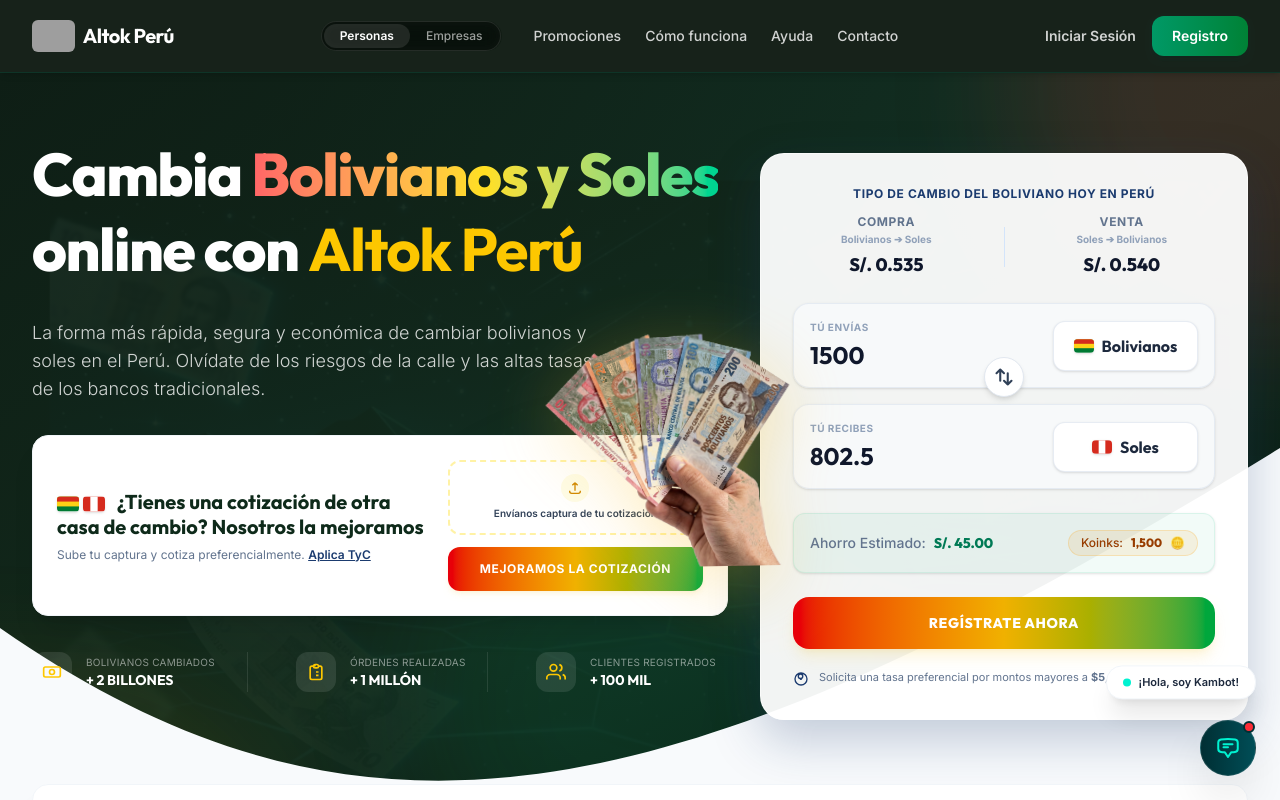
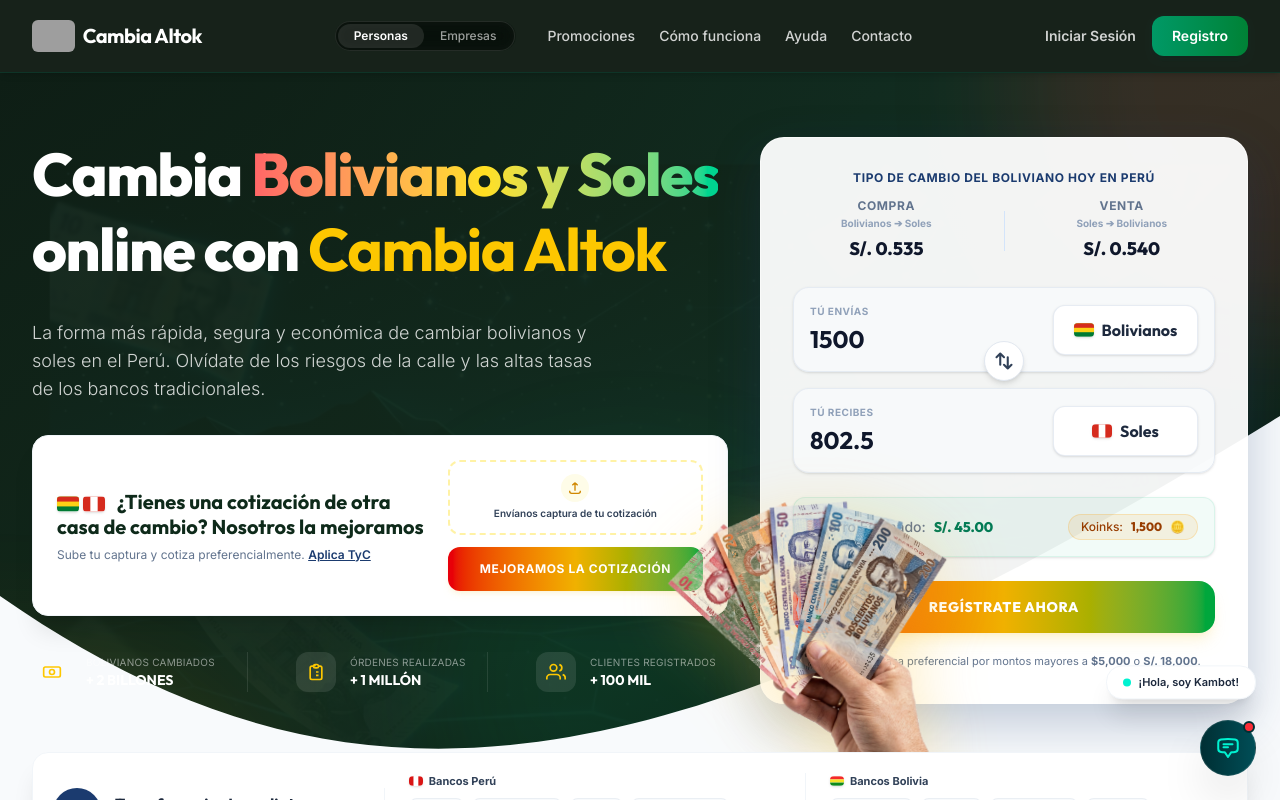
Before and after one commit to rodrigorayo/altok-peru, an Angular app: page / in a window 1280 px wide. Shown: the top 800 px of the page. Built offline with nearby package versions, Linux system fonts and the light colour scheme; grey boxes are pictures that could not be loaded.

Commit message:
feat: relocate banknote graphics, implement slide transitions on currency swap, and rename brand to Cambia Altok

```diff
--- a/src/app/app.html
+++ b/src/app/app.html
@@ -10,8 +10,8 @@
 
       <!-- Lado Izquierdo: Logo -->
       <div class="flex items-center gap-2 cursor-pointer" (click)="isPersonas.set(true); isPromociones.set(false); isAyuda.set(false); isContacto.set(false)">
-        <img src="altok-logo.png" alt="Altok Perú Logo" class="h-8 w-auto object-contain rounded-md" />
-        <span class="text-xl font-bold tracking-tight font-display text-white">Altok Perú</span>
+        <img src="altok-logo.png" alt="Cambia Altok Logo" class="h-8 w-auto object-contain rounded-md" />
+        <span class="text-xl font-bold tracking-tight font-display text-white">Cambia Altok</span>
       </div>
 
       <!-- Centro: Links de Navegación -->
@@ -174,25 +174,40 @@
             </span>
             online con
             <span [ngClass]="tipoCambio() === 'BOB_TO_PEN' ? 'text-yellow-400' : 'text-red-400'" class="font-bold">
-              Altok Perú
+              Cambia Altok
             </span>
           </h1>
           <p class="text-lg text-white/80 max-w-xl font-light">
             La forma más rápida, segura y económica de cambiar bolivianos y soles en el Perú. Olvídate de los riesgos de la calle y las altas tasas de los bancos tradicionales.
           </p>
 
-          <!-- Ilustración Móvil de Billetes Flotantes -->
-          <div class="lg:hidden flex justify-center py-4 w-full z-10 pointer-events-none select-none animate-float-sway">
+          <!-- Ilustración Móvil de Billetes Flotantes con Transición Subir/Bajar -->
+          <div class="lg:hidden relative w-full h-48 z-10 pointer-events-none select-none overflow-hidden my-4">
+
+            <!-- Bolivia Mobile (Sube/Baja) -->
+            <div
+              [ngClass]="tipoCambio() === 'BOB_TO_PEN' ? 'translate-y-0 opacity-100' : 'translate-y-[120%] opacity-0'"
+              class="absolute inset-0 flex justify-center items-center transition-all duration-700 ease-out">
+              <div class="w-48 h-48 animate-float-sway">
                 <img
-              *ngIf="tipoCambio() === 'BOB_TO_PEN'"
                   src="/bolivia_hand_cash.png"
                   alt="Billetes Bolivianos"
-              class="w-48 h-48 object-contain drop-shadow-[0_10px_20px_rgba(251,191,36,0.3)]" />
+                  class="w-full h-full object-contain drop-shadow-[0_10px_20px_rgba(251,191,36,0.3)]" />
+              </div>
+            </div>
+
+            <!-- Perú Mobile (Sube/Baja) -->
+            <div
+              [ngClass]="tipoCambio() === 'PEN_TO_BOB' ? 'translate-y-0 opacity-100' : 'translate-y-[120%] opacity-0'"
+              class="absolute inset-0 flex justify-center items-center transition-all duration-700 ease-out">
+              <div class="w-48 h-48 animate-float-sway">
                 <img
-              *ngIf="tipoCambio() === 'PEN_TO_BOB'"
                   src="/peru_hand_cash.png"
                   alt="Billetes Soles"
-              class="w-48 h-48 object-contain drop-shadow-[0_10px_20px_rgba(239,68,68,0.3)]" />
+                  class="w-full h-full object-contain drop-shadow-[0_10px_20px_rgba(239,68,68,0.3)]" />
+              </div>
+            </div>
+
           </div>
 
           <!-- Bloque Interno Vertical: Cotización y Estadísticas Horizontales -->
@@ -295,23 +310,39 @@
 
           </div>
 
-          <!-- Ilustración Desktop de Billetes Flotantes (entre copy y calculadora) -->
-          <div class="hidden lg:block absolute -right-20 top-1/4 w-[280px] h-[280px] z-30 pointer-events-none select-none animate-float-sway">
+        </div>
+
+        <!-- Bloque Derecho: Calculadora Widget -->
+        <div class="lg:col-span-5 relative">
+
+          <!-- Ilustración Desktop de Billetes con Transición Subir/Bajar (Superpuesta en la esquina inferior izquierda) -->
+          <div class="hidden lg:block absolute -left-28 -bottom-16 w-80 h-80 z-30 pointer-events-none select-none">
+
+            <!-- Bolivia Desktop (Sube/Baja) -->
+            <div
+              [ngClass]="tipoCambio() === 'BOB_TO_PEN' ? 'translate-y-0 opacity-100' : 'translate-y-[120%] opacity-0'"
+              class="absolute inset-0 transition-all duration-700 ease-out">
+              <div class="w-full h-full animate-float-sway">
                 <img
-              *ngIf="tipoCambio() === 'BOB_TO_PEN'"
                   src="/bolivia_hand_cash.png"
                   alt="Billetes Bolivianos"
                   class="w-full h-full object-contain drop-shadow-[0_15px_35px_rgba(251,191,36,0.35)]" />
+              </div>
+            </div>
+
+            <!-- Perú Desktop (Sube/Baja) -->
+            <div
+              [ngClass]="tipoCambio() === 'PEN_TO_BOB' ? 'translate-y-0 opacity-100' : 'translate-y-[120%] opacity-0'"
+              class="absolute inset-0 transition-all duration-700 ease-out">
+              <div class="w-full h-full animate-float-sway">
                 <img
-              *ngIf="tipoCambio() === 'PEN_TO_BOB'"
                   src="/peru_hand_cash.png"
                   alt="Billetes Soles"
                   class="w-full h-full object-contain drop-shadow-[0_15px_35px_rgba(239,68,68,0.35)]" />
               </div>
             </div>
 
-        <!-- Bloque Derecho: Calculadora Widget -->
-        <div class="lg:col-span-5 relative">
+          </div>
           <!-- Contenedor Calculadora (Rediseño Premium Light Glass + Deep Blue Theme) -->
           <div class="bg-white/95 backdrop-blur-md text-slate-900 rounded-3xl shadow-[0_20px_50px_rgba(27,59,111,0.25)] border border-white/60 relative p-6 sm:p-8">
 
@@ -1970,16 +2001,16 @@
       <div class="border-t border-slate-800 pt-8 flex flex-col items-center gap-6 text-center">
         <!-- Logo Altok Footer -->
         <div class="flex items-center gap-2">
-          <img src="altok-logo.png" alt="Altok Perú Logo" class="h-7 w-auto object-contain rounded-md" />
-          <span class="text-lg font-bold tracking-tight font-display text-white">Altok Perú</span>
+          <img src="altok-logo.png" alt="Cambia Altok Logo" class="h-7 w-auto object-contain rounded-md" />
+          <span class="text-lg font-bold tracking-tight font-display text-white">Cambia Altok</span>
         </div>
 
         <!-- TextosSBS y corporativos -->
         <div class="space-y-2 max-w-3xl text-slate-500 font-light leading-relaxed">
-          <p>Altok Perú S.A.C. RUC 20601708141</p>
+          <p>Cambia Altok S.A.C. RUC 20601708141</p>
           <p>Registro SBS: 00335 - 2017</p>
           <p>V.E. Luis Fernán Bedoya Reyes (antes Paseo de la República) No. 3617</p>
-          <p class="pt-4 text-slate-600 text-[10px]">© Altok Perú Todos los derechos reservados 2026</p>
+          <p class="pt-4 text-slate-600 text-[10px]">© Cambia Altok Todos los derechos reservados 2026</p>
         </div>
       </div>
 
@@ -2039,8 +2070,8 @@
       <div class="flex items-center justify-between">
         <!-- Logo Altok -->
         <div class="flex items-center gap-2 cursor-pointer" (click)="closeAuth()">
-          <img src="altok-logo.png" alt="Altok Perú Logo" class="h-8 w-auto object-contain rounded-md" />
-          <span class="text-xl font-bold tracking-tight font-display text-brand-dark">Altok Perú</span>
+          <img src="altok-logo.png" alt="Cambia Altok Logo" class="h-8 w-auto object-contain rounded-md" />
+          <span class="text-xl font-bold tracking-tight font-display text-brand-dark">Cambia Altok</span>
         </div>
 
         <!-- Volver a Inicio -->
@@ -2056,7 +2087,7 @@
       <div class="max-w-md w-full mx-auto my-auto py-10">
         <div class="space-y-2 mb-8">
           <h2 class="text-3xl font-extrabold text-brand-dark tracking-tight font-display">¡Bienvenido de nuevo!</h2>
-          <p class="text-sm text-slate-400 font-medium">Ingresa a tu cuenta de Altok Perú para continuar operando.</p>
+          <p class="text-sm text-slate-400 font-medium">Ingresa a tu cuenta de Cambia Altok para continuar operando.</p>
         </div>
 
         <!-- Alerta de Error -->
@@ -2160,7 +2191,7 @@
               <circle class="opacity-25" cx="12" cy="12" r="10" stroke="currentColor" stroke-width="4"></circle>
               <path class="opacity-75" fill="currentColor" d="M4 12a8 8 0 018-8V0C5.373 0 0 5.373 0 12h4zm2 5.291A7.962 7.962 0 014 12H0c0 3.042 1.135 5.824 3 7.938l3-2.647z"></path>
             </svg>
-            <span>{{ authLoading() ? 'Iniciando sesión...' : 'Entrar a Altok Perú' }}</span>
+            <span>{{ authLoading() ? 'Iniciando sesión...' : 'Entrar a Cambia Altok' }}</span>
           </button>
         </form>
       </div>
@@ -2181,7 +2212,7 @@
       <div class="absolute -bottom-40 -left-40 w-[600px] h-[600px] bg-brand-accent/5 rounded-full blur-3xl pointer-events-none"></div>
       <div class="space-y-3">
         <h3 class="text-2xl font-bold font-display tracking-tight text-white">Cambia seguro, ahorra siempre</h3>
-        <p class="text-sm text-blue-200/80 leading-relaxed font-light">En Altok Perú nos tomamos tu seguridad con la máxima seriedad. Regulados por la SBS.</p>
+        <p class="text-sm text-blue-200/80 leading-relaxed font-light">En Cambia Altok nos tomamos tu seguridad con la máxima seriedad. Regulados por la SBS.</p>
       </div>
     </div>
   </div>
@@ -2196,8 +2227,8 @@
       <div class="flex items-center justify-between">
         <!-- Logo Altok -->
         <div class="flex items-center gap-2 cursor-pointer" (click)="closeAuth()">
-          <img src="altok-logo.png" alt="Altok Perú Logo" class="h-8 w-auto object-contain rounded-md" />
-          <span class="text-xl font-bold tracking-tight font-display text-brand-dark">Altok Perú</span>
+          <img src="altok-logo.png" alt="Cambia Altok Logo" class="h-8 w-auto object-contain rounded-md" />
+          <span class="text-xl font-bold tracking-tight font-display text-brand-dark">Cambia Altok</span>
         </div>
 
         <!-- Volver a Inicio -->
@@ -2214,7 +2245,7 @@
       <div class="max-w-md w-full mx-auto my-auto py-6">
         <div class="space-y-1 mb-6">
           <h2 class="text-3xl font-extrabold text-brand-dark tracking-tight font-display">Crea tu cuenta gratis</h2>
-          <p class="text-sm text-slate-400 font-medium">Únete a Altok Perú hoy y accede a la mejor tasa de cambio.</p>
+          <p class="text-sm text-slate-400 font-medium">Únete a Cambia Altok hoy y accede a la mejor tasa de cambio.</p>
         </div>
 
         <!-- Alerta de Error -->
@@ -2337,7 +2368,7 @@
                 class="w-4 h-4 rounded text-brand-teal border-slate-300 focus:ring-brand-teal mt-0.5"
                 required
               />
-              <span>Acepto los <a href="#" class="text-brand-teal hover:underline font-bold" (click)="$event.preventDefault()">Términos y Condiciones</a> y la <a href="#" class="text-brand-teal hover:underline font-bold" (click)="$event.preventDefault()">Política de Privacidad</a> de Altok Perú.</span>
+              <span>Acepto los <a href="#" class="text-brand-teal hover:underline font-bold" (click)="$event.preventDefault()">Términos y Condiciones</a> y la <a href="#" class="text-brand-teal hover:underline font-bold" (click)="$event.preventDefault()">Política de Privacidad</a> de Cambia Altok.</span>
             </label>
           </div>
 
```
Lines whose indentation alone changed are shown as unchanged.
